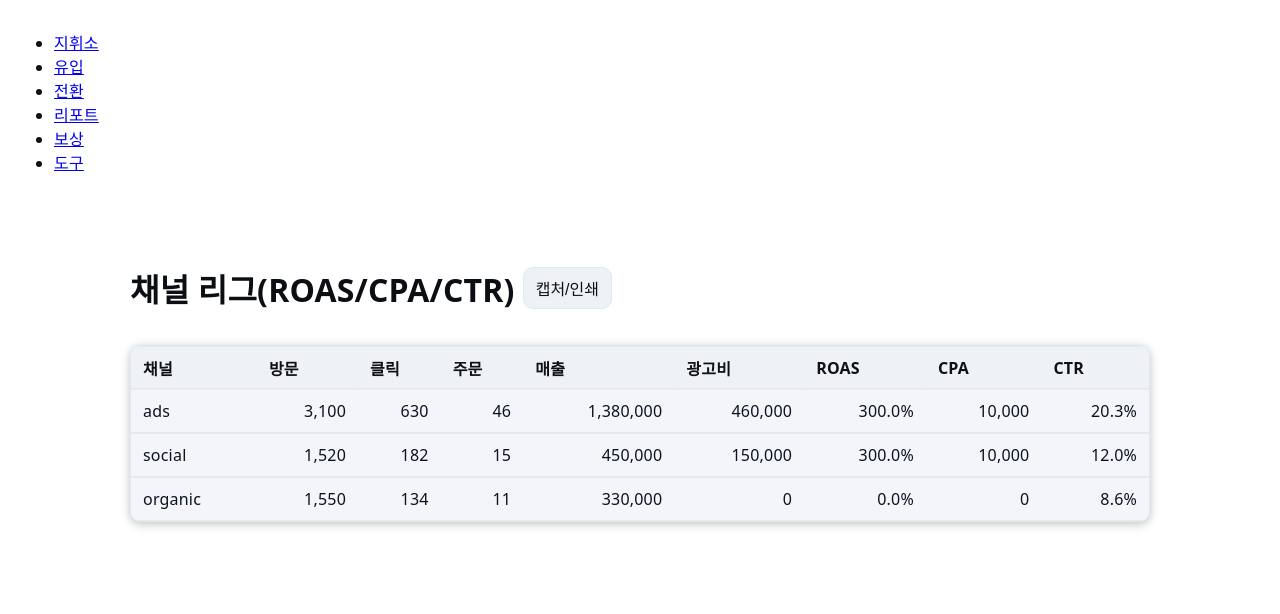
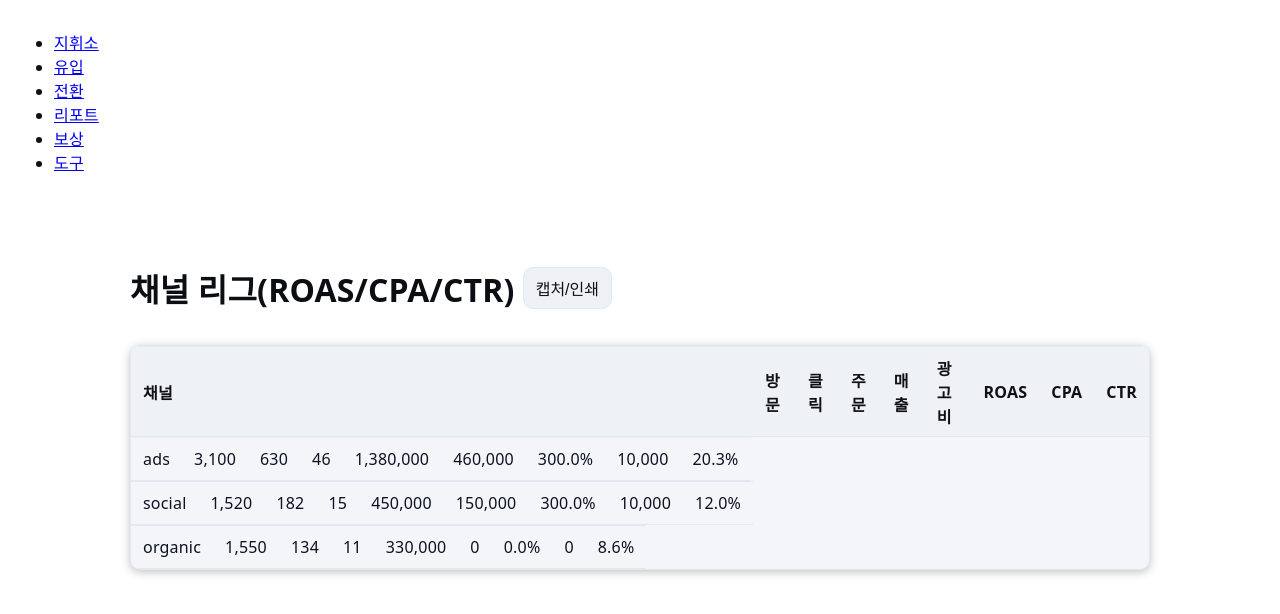
Before and after one commit to sht27363838-glitch/zp-v3.0, a Next.js app: page /growth in a window 1280 px wide. Shown: the top 614 px of the page. Built offline with nearby package versions, Linux system fonts and the light colour scheme.

Commit message:
Update VirtualTable.tsx

```diff
--- a/app/_components/VirtualTable.tsx
+++ b/app/_components/VirtualTable.tsx
@@ -1,41 +1,78 @@
+// app/_components/VirtualTable.tsx
 'use client'
-import React from 'react'
+
+import React, { useMemo, useRef, useState, useEffect } from 'react'
 
 type Props<T> = {
   rows: T[]
+  renderRow: (row: T, index: number) => React.ReactNode
+  header?: React.ReactNode
+  className?: string
+  /** 뷰포트 높이(px). 기본 480 */
+  height?: number
+  /** 행 높이(px). 기본 40 */
   rowHeight?: number
-  threshold?: number // rows 개수 이 이상일 때 가상화
-  renderRow: (r:T, i:number)=> React.ReactNode
-  header: React.ReactNode
-  className?: string
+  /** 화면 밖으로 여분으로 그릴 행 수. 기본 8 */
+  overscan?: number
+  /** 각 행의 key. 기본: index */
+  rowKey?: (row: T, index: number) => React.Key
 }
+
 export default function VirtualTable<T>({
-  rows, rowHeight=40, threshold=2000, renderRow, header, className
-}:Props<T>){
-  if(rows.length < threshold){
-    return (
-      <table className={className}>
+  rows,
+  renderRow,
+  header,
+  className,
+  height = 480,
+  rowHeight = 40,
+  overscan = 8,
+  rowKey,
+}: Props<T>) {
+  const wrapRef = useRef<HTMLDivElement | null>(null)
+  const [scrollTop, setScrollTop] = useState(0)
+
+  useEffect(() => {
+    const el = wrapRef.current
+    if (!el) return
+    const onScroll = () => setScrollTop(el.scrollTop)
+    el.addEventListener('scroll', onScroll, { passive: true })
+    return () => el.removeEventListener('scroll', onScroll)
+  }, [])
+
+  const total = rows.length
+  const viewportCount = Math.max(1, Math.ceil(height / rowHeight))
+  const start = Math.max(0, Math.floor(scrollTop / rowHeight) - overscan)
+  const end = Math.min(total, start + viewportCount + overscan * 2)
+
+  const padTop = start * rowHeight
+  const padBottom = (total - end) * rowHeight
+  const slice = useMemo(() => rows.slice(start, end), [rows, start, end])
+
+  return (
+    <div
+      ref={wrapRef}
+      style={{ maxHeight: height, overflow: 'auto', borderRadius: 'var(--radius)', boxShadow: 'var(--shadow)' }}
+    >
+      <table className={className || 'table'} style={{ width: '100%', borderCollapse: 'separate', borderSpacing: 0 }}>
         {header}
-        <tbody>{rows.map(renderRow)}</tbody>
+        <tbody>
+          {padTop > 0 && (
+            <tr aria-hidden>
+              <td style={{ height: padTop, padding: 0 }} />
+            </tr>
+          )}
+          {slice.map((row, i) => (
+            <tr key={rowKey ? rowKey(row, start + i) : start + i} style={{ height: rowHeight }}>
+              {renderRow(row, start + i)}
+            </tr>
+          ))}
+          {padBottom > 0 && (
+            <tr aria-hidden>
+              <td style={{ height: padBottom, padding: 0 }} />
+            </tr>
+          )}
+        </tbody>
       </table>
-    )
-  }
-  // 아주 단순 가상화: 뷰포트 기준 slice
-  const [scrollTop, setTop] = React.useState(0)
-  const ref = React.useRef<HTMLDivElement>(null)
-  const vh = 520
-  const start = Math.max(0, Math.floor(scrollTop/rowHeight) - 10)
-  const end   = Math.min(rows.length, Math.ceil((scrollTop+vh)/rowHeight)+10)
-  const padTop = start*rowHeight
-  const padBot = (rows.length-end)*rowHeight
-  return (
-    <div ref={ref} style={{maxHeight:vh, overflow:'auto'}} onScroll={e=>setTop((e.target as HTMLDivElement).scrollTop)}>
-      <table className={className}>{header}</table>
-      <div style={{height:padTop}}/>
-      <table className={className}><tbody>
-        {rows.slice(start,end).map((r,i)=> renderRow(r, start+i))}
-      </tbody></table>
-      <div style={{height:padBot}}/>
     </div>
   )
 }
```
